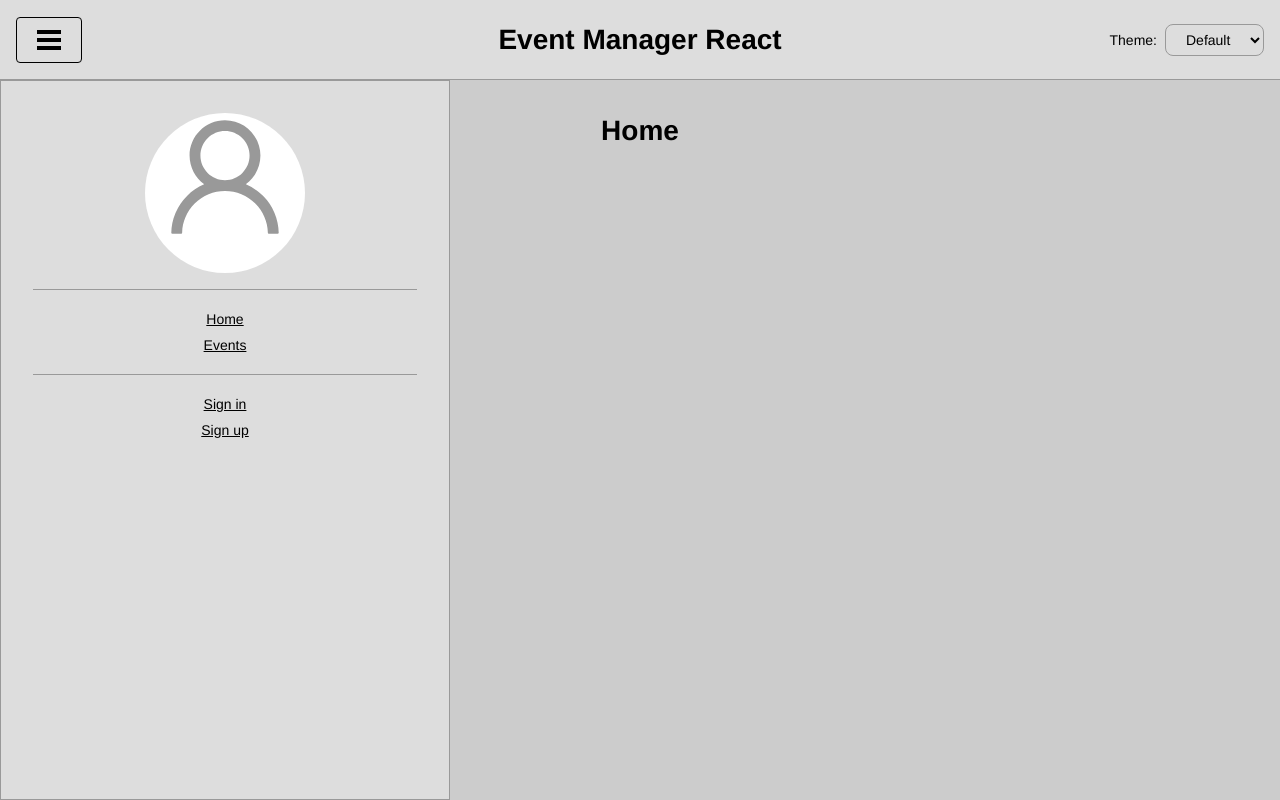
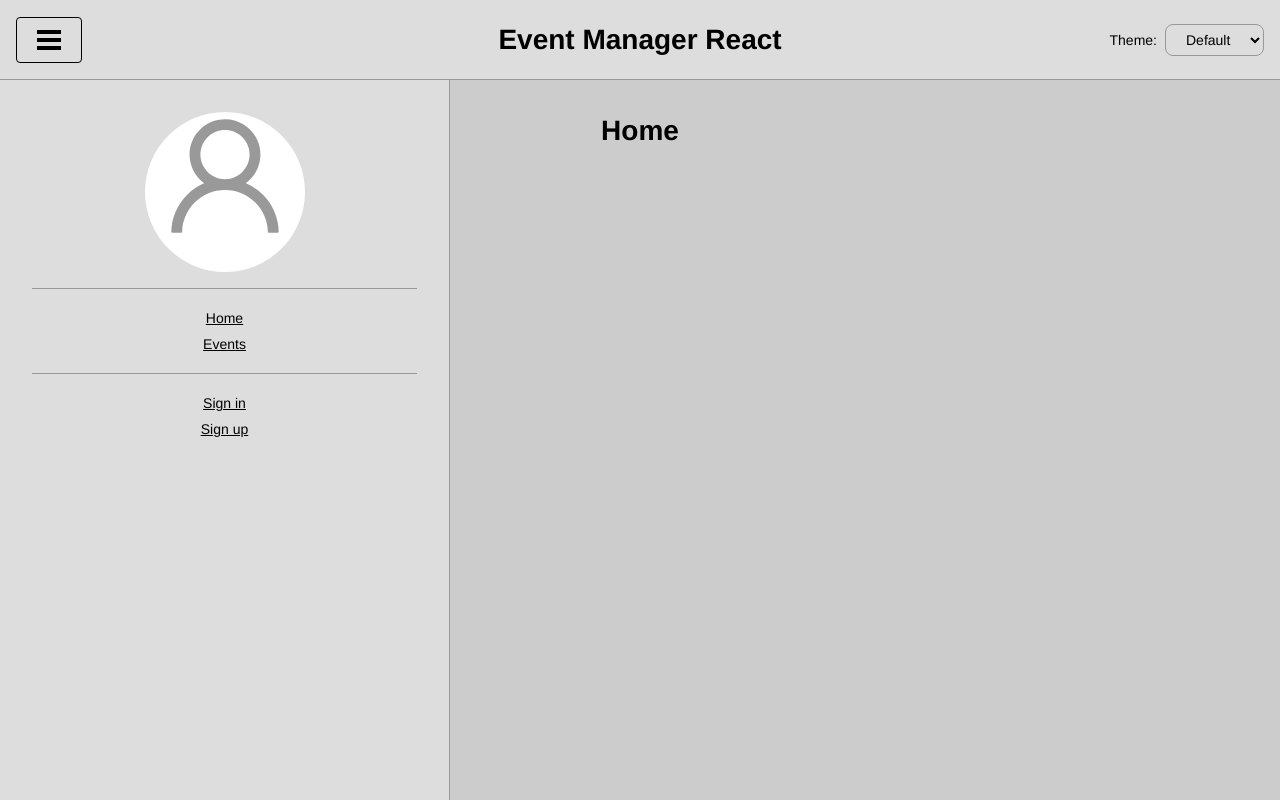
Before and after one commit to daxadal/event-manager-react, a React (Create React App) app: page / in a window 1280 px wide. Both pictures are taken after a click on the button 48 px from the left and 39 px from the top of the page. Built offline with nearby package versions, Linux system fonts and the light colour scheme; no server answers.

Commit message:
Fix Drawer border

```diff
--- a/src/components/base/Drawer.tsx
+++ b/src/components/base/Drawer.tsx
@@ -49,7 +49,12 @@ const Menu = styled.div<MenuProps>`
   transition-delay: 1s;
 
   background-color: ${(props) => props.theme.foreground};
-  border: 1px solid ${(props) => props.theme.border};
+
+  border-${(props) =>
+    props.position === Positions.L ? "right" : "left"}: 1px solid ${(props) =>
+  props.theme.border};
+
+
 `;
 
 interface MenuProps {
```
